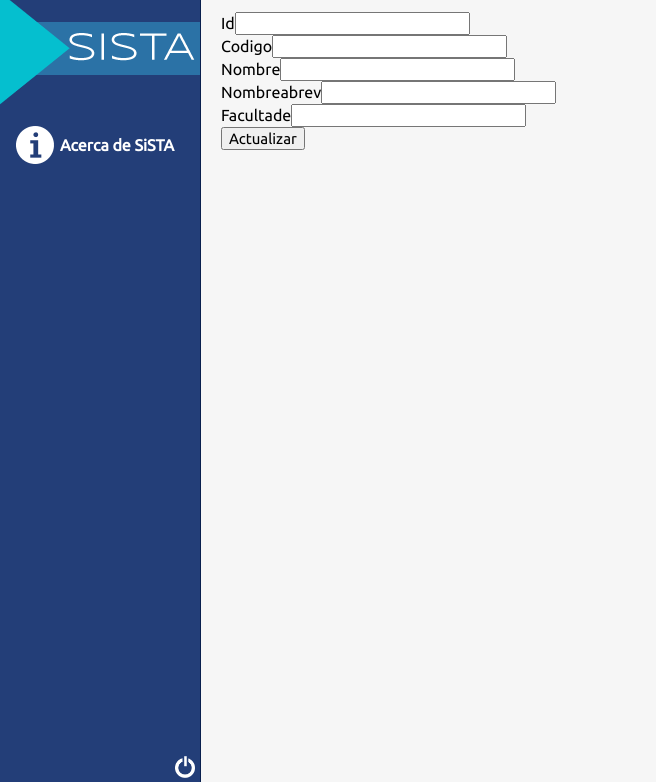
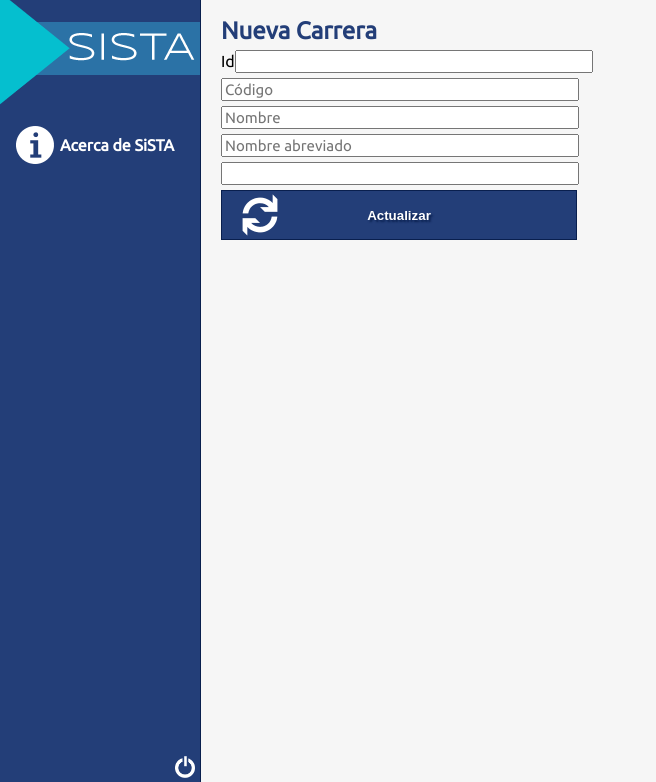
Before and after one commit to Grupo2UPES2014/CakeSista, a CakePHP app: the page made by app/View/Carreras/editar.ctp in a window 1280 px wide. Shown: the part 18-800 px from the top of the page, without its empty margins (0-656 px from the left). Run offline with PHP 8.4 and a stand-in for CakePHP, Linux system fonts and the light colour scheme; the template is opened without the code that fills it, so the values that code supplies are empty; form fields are guessed from the names that the template uses; some libraries are stand-ins or nearby versions.

Commit message:
actualización del GUI/CSS

```diff
--- a/app/View/Carreras/editar.ctp
+++ b/app/View/Carreras/editar.ctp
@@ -1,9 +1,11 @@
- <?php
+<h2>Nueva Carrera</h2>
+<?php
 echo $this->Form->create('Carrera');
 echo $this->Form->input('id');
-echo $this->Form->input('codigo');
-echo $this->Form->input('nombre');
-echo $this->Form->input('nombreabrev');
-echo $this->Form->input('facultade_id', array('empty' => 'Seleccione Facultad'));
-echo $this->Form->end('Actualizar');
+echo $this->Form->input('codigo', array('label' => false, 'placeholder' => 'Código'));
+echo $this->Form->input('nombre', array('label' => false, 'placeholder' => 'Nombre'));
+echo $this->Form->input('nombreabrev', array('label' => false, 'placeholder' => 'Nombre abreviado'));
+echo $this->Form->input('facultade_id', array('empty' => 'Seleccione Facultad', 'label' => false));
+echo $this->Form->button('Actualizar', array('class' => 'update'));
+echo $this->Form->end();
 ?>
--- a/app/View/Facultades/editar.ctp
+++ b/app/View/Facultades/editar.ctp
@@ -1,6 +1,8 @@
+<h2>Actualizar Facultad</h2>
 <?php
 echo $this->Form->create('Facultade');
 echo $this->Form->input('id');
-echo $this->Form->input('nombre',array('label'=>'Nombre: '));
-echo $this->Form->end('Actualizar');
+echo $this->Form->input('nombre', array('label' => false, 'placeholder' => 'Nombre'));
+echo $this->Form->button('Actualizar', array('class' => 'update'));
+echo $this->Form->end();
 ?>
--- a/app/View/Facultades/nuevo.ctp
+++ b/app/View/Facultades/nuevo.ctp
@@ -1,6 +1,7 @@
 <h2>Nueva Facultad</h2>
 <?php
 echo $this->Form->create('Facultade');
-echo $this->Form->input('nombre');
-echo $this->Form->end('Guardar');
+echo $this->Form->input('nombre', array('label' => false, 'placeholder' => 'Nombre'));
+echo $this->Form->button('Guardar', array('class' => 'save'));
+echo $this->Form->end();
 ?>
--- a/app/webroot/css/gui.css
+++ b/app/webroot/css/gui.css
@@ -133,6 +133,38 @@ input,textarea,select
 {
     font-family:ubuntu;
     font-size:15px;
+    margin-bottom: 5px;
+    width: 350px;
+}
+select
+{width: 356px;}
+button
+{
+    background-color: #233E78;
+    color:#FFF;
+    font-weight:bold;
+    border: 1px solid #091f4e;
+    height:50px;
+    width:356px;
+    transition:ease-in 0.2s;
+    text-align: center;
+    text-shadow: 2px 2px 2px #091F4E;
+}
+button:hover
+{
+    background-color: #2b72a6;
+}
+button.save
+{
+    background-image: url(../img/icons/appbar.save.png);
+    background-repeat: no-repeat;
+    background-position: left;
+}
+button.update
+{
+    background-image: url(../img/icons/appbar.refresh.png);
+    background-repeat: no-repeat;
+    background-position: left;
 }
 #sistacontainer #sistacontent #sistadesktop .opciones
 {
@@ -190,7 +222,7 @@ input,textarea,select
     border: 1px #006A9D solid;
 }
 
-/*---------------------------------------BOTONES------------------------------*/
+/*---------------------------------------BOTONES/DIV------------------------------*/
 #sistacontainer #sistacontent #sistadesktop div.btnNuevo
 {
     width: 50px;
```
Also changed, not shown: app/View/Carreras/nuevo.ctp (+7 -5 lines), app/webroot/img/icons/appbar.refresh.png (added), app/webroot/img/icons/appbar.save.png (added).
